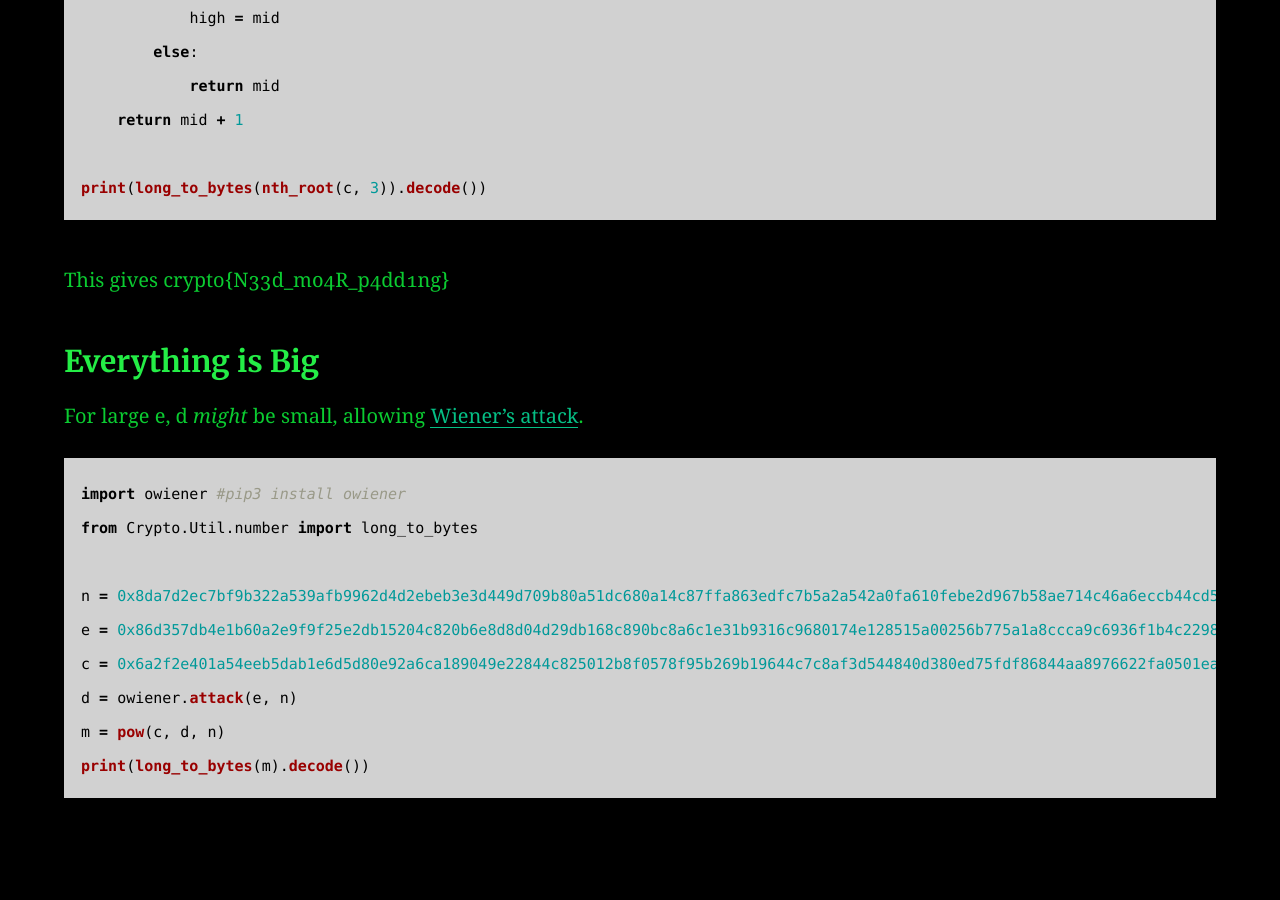
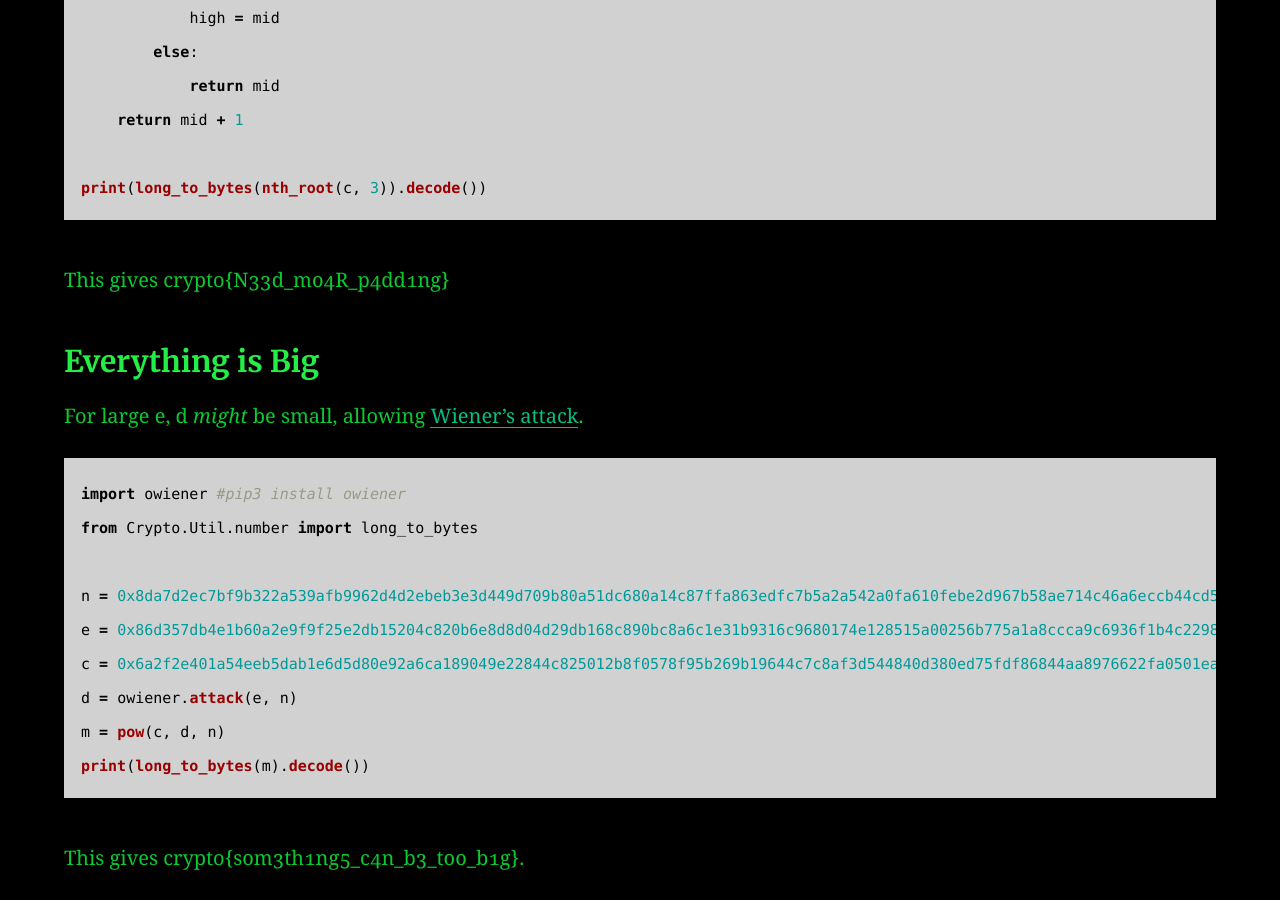
Before and after one commit to AC01010/Connor-McCartney.github.io, a Jekyll site: the page built from _posts/2019-01-12-CryptohackPublicExponent.md, in a window 1280 px wide and 900 px high, scrolled down 1276 px. Built offline with Jekyll 4.4.1, drawn with Linux system fonts in a browser that asks for light colours; before the commit the page ends 2108 px from its top, so only the background shows below that.

Commit message:
Update 2019-01-12-CryptohackPublicExponent.md

````diff
--- a/_posts/2019-01-12-CryptohackPublicExponent.md
+++ b/_posts/2019-01-12-CryptohackPublicExponent.md
@@ -62,3 +62,4 @@ d = owiener.attack(e, n)
 m = pow(c, d, n)
 print(long_to_bytes(m).decode())
 ```
+This gives crypto{s0m3th1ng5_c4n_b3_t00_b1g}.
````
